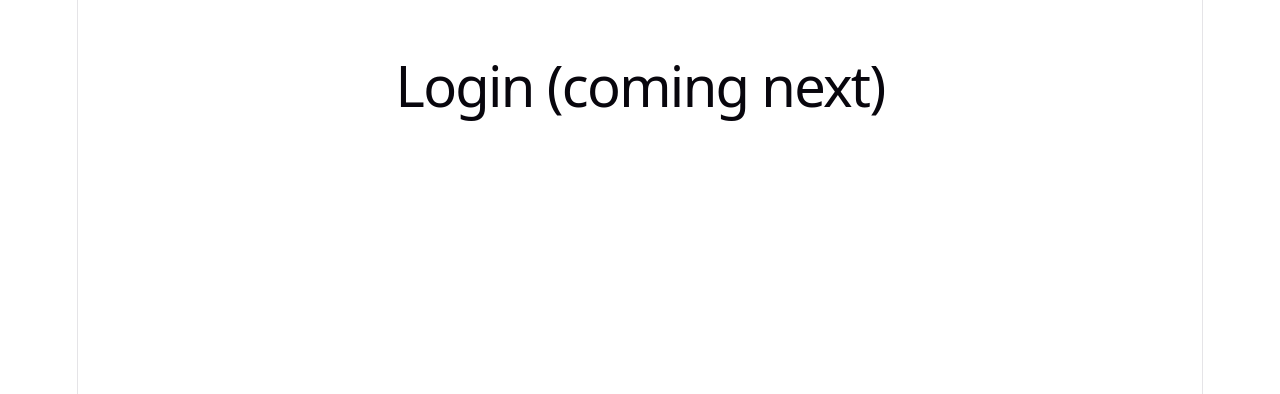
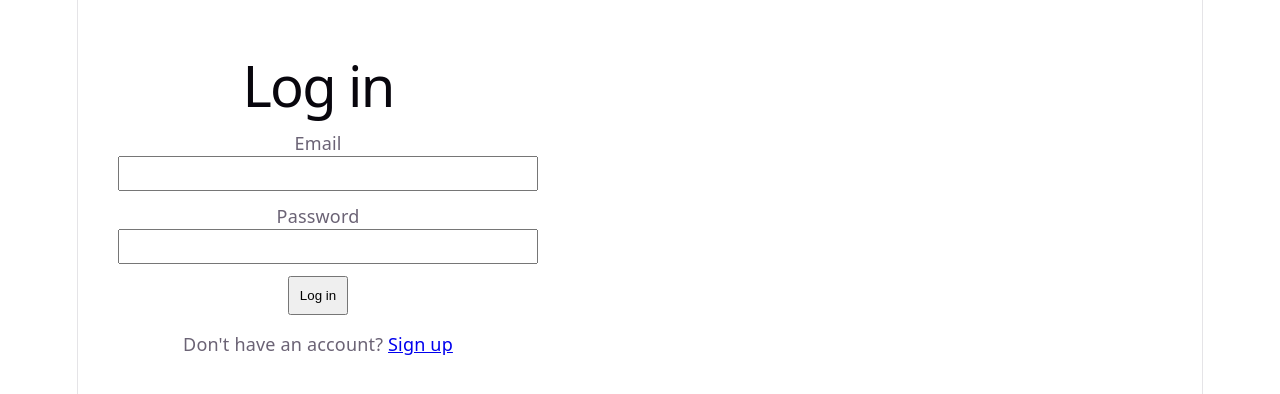
Before and after one commit to PDT-Softwares/pdt-shule, a React (Vite) app: page /login in a window 1280 px wide. Shown: the top 394 px of the page. Built offline with nearby package versions, Linux system fonts and the light colour scheme; no server answers.

Commit message:
Add login flow

```diff
--- a/src/pages/Login.jsx
+++ b/src/pages/Login.jsx
@@ -1,3 +1,66 @@
+import { useState } from 'react'
+import { Link, useNavigate } from 'react-router-dom'
+import { supabase } from '../lib/supabase'
+
 export default function Login() {
-  return <div style={{ padding: 40 }}><h1>Login (coming next)</h1></div>
+  const [email, setEmail] = useState('')
+  const [password, setPassword] = useState('')
+  const [error, setError] = useState('')
+  const [busy, setBusy] = useState(false)
+  const navigate = useNavigate()
+
+  async function handleSubmit(e) {
+    e.preventDefault()
+    setError('')
+    setBusy(true)
+
+    const { error: signInError } = await supabase.auth.signInWithPassword({
+      email,
+      password,
+    })
+
+    if (signInError) {
+      setError(signInError.message)
+      setBusy(false)
+      return
+    }
+
+    setBusy(false)
+    navigate('/')
+  }
+
+  return (
+    <div style={{ padding: 40, maxWidth: 400 }}>
+      <h1>Log in</h1>
+      <form onSubmit={handleSubmit}>
+        <div style={{ marginBottom: 12 }}>
+          <label>Email</label><br />
+          <input
+            type="email"
+            value={email}
+            onChange={(e) => setEmail(e.target.value)}
+            required
+            style={{ width: '100%', padding: 8 }}
+          />
+        </div>
+        <div style={{ marginBottom: 12 }}>
+          <label>Password</label><br />
+          <input
+            type="password"
+            value={password}
+            onChange={(e) => setPassword(e.target.value)}
+            required
+            style={{ width: '100%', padding: 8 }}
+          />
+        </div>
+        {error && <p style={{ color: 'red' }}>{error}</p>}
+        <button type="submit" disabled={busy} style={{ padding: 10 }}>
+          {busy ? 'Logging in…' : 'Log in'}
+        </button>
+      </form>
+      <p style={{ marginTop: 16 }}>
+        Don't have an account? <Link to="/signup">Sign up</Link>
+      </p>
+    </div>
+  )
 }
```
